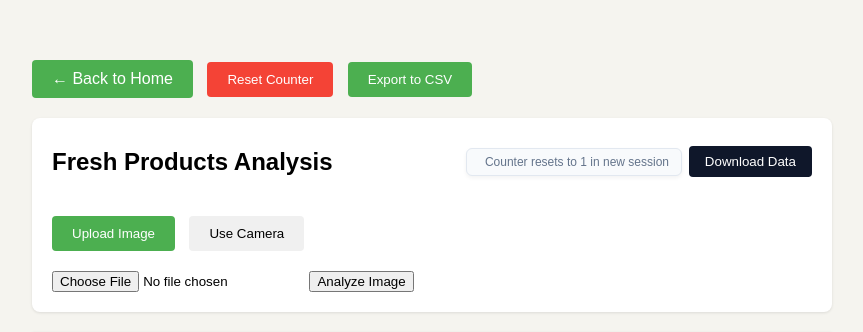
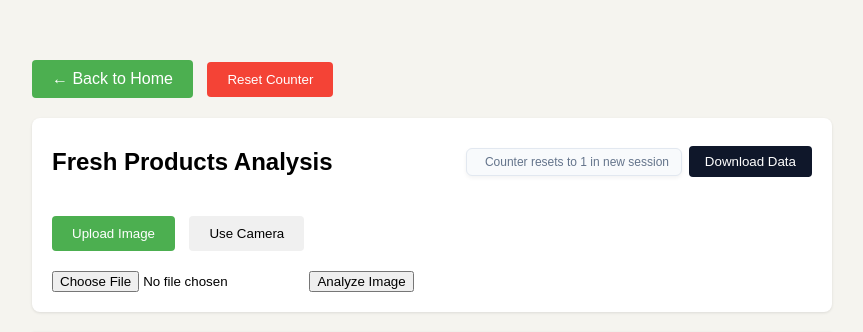
Before and after one commit to Harsha2k2/Flipkart_Grid_Robotics_6.0, a Flask app: page /analyze/fresh in a window 1280 px wide. Shown: the top 332 px of the page, without its empty margins (208-1071 px from the left). Run offline with Flask 3, Linux system fonts and the light colour scheme; data that the repository does not hold is empty.

```diff
--- a/templates/analyze.html
+++ b/templates/analyze.html
@@ -188,7 +188,6 @@
     <div class="container">
         <a href="/" class="back-button">← Back to Home</a>
         <button class="clear-button">Reset Counter</button>
-        <button onclick="exportToCSV()" class="export-button">Export to CSV</button>
 
         <div class="upload-form">
             {% if type in ['branded', 'fresh'] %}
```
